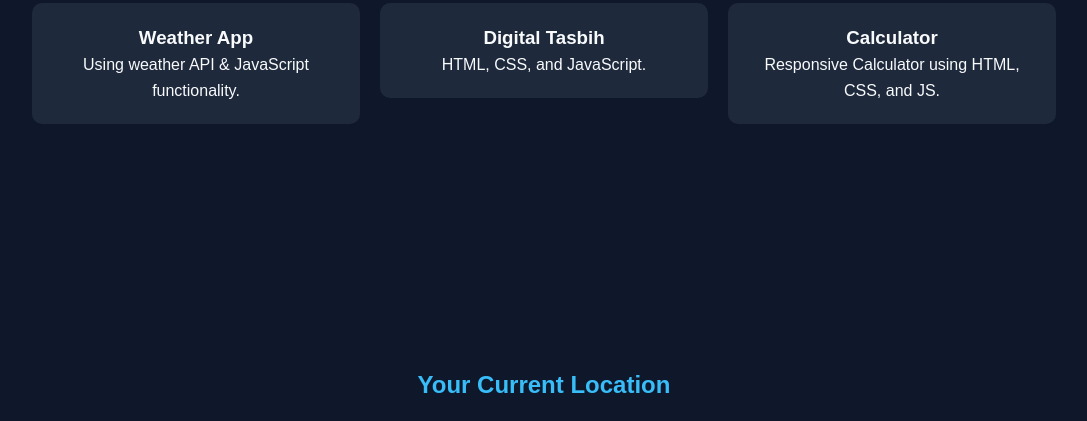
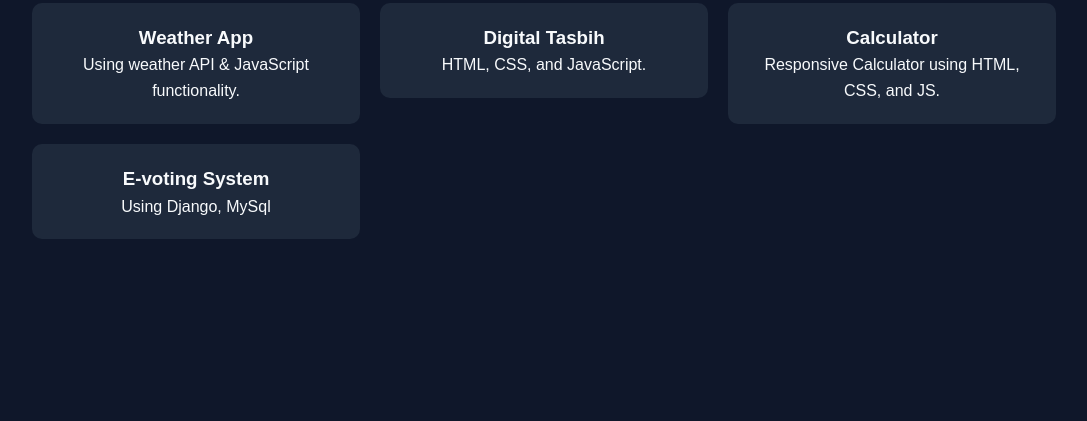
Before and after one commit to MehrajAkash/Portfolio, a plain HTML site: page index.html in a window 1280 px wide. Shown: the part 3542-3963 px from the top of the page, without its empty margins (96-1183 px from the left). Drawn offline with nearby package versions, Linux system fonts and the light colour scheme; some packages are replaced by stand-ins of ours.

Commit message:
Fix HTML formatting and structure

```diff
--- a/index.html
+++ b/index.html
@@ -187,6 +187,14 @@
                 </div>
             </a>
 
+            <a href="https://mehrajakash.github.io/e_voting_system/" class="project-link" target="_blank">
+                <div class="project-card">
+                    <h3>E-voting System</h3>
+                    <p>Using Django, MySql</p>
+                </div>
+            </a>
+
+
         </div>
     </section>
 
```
